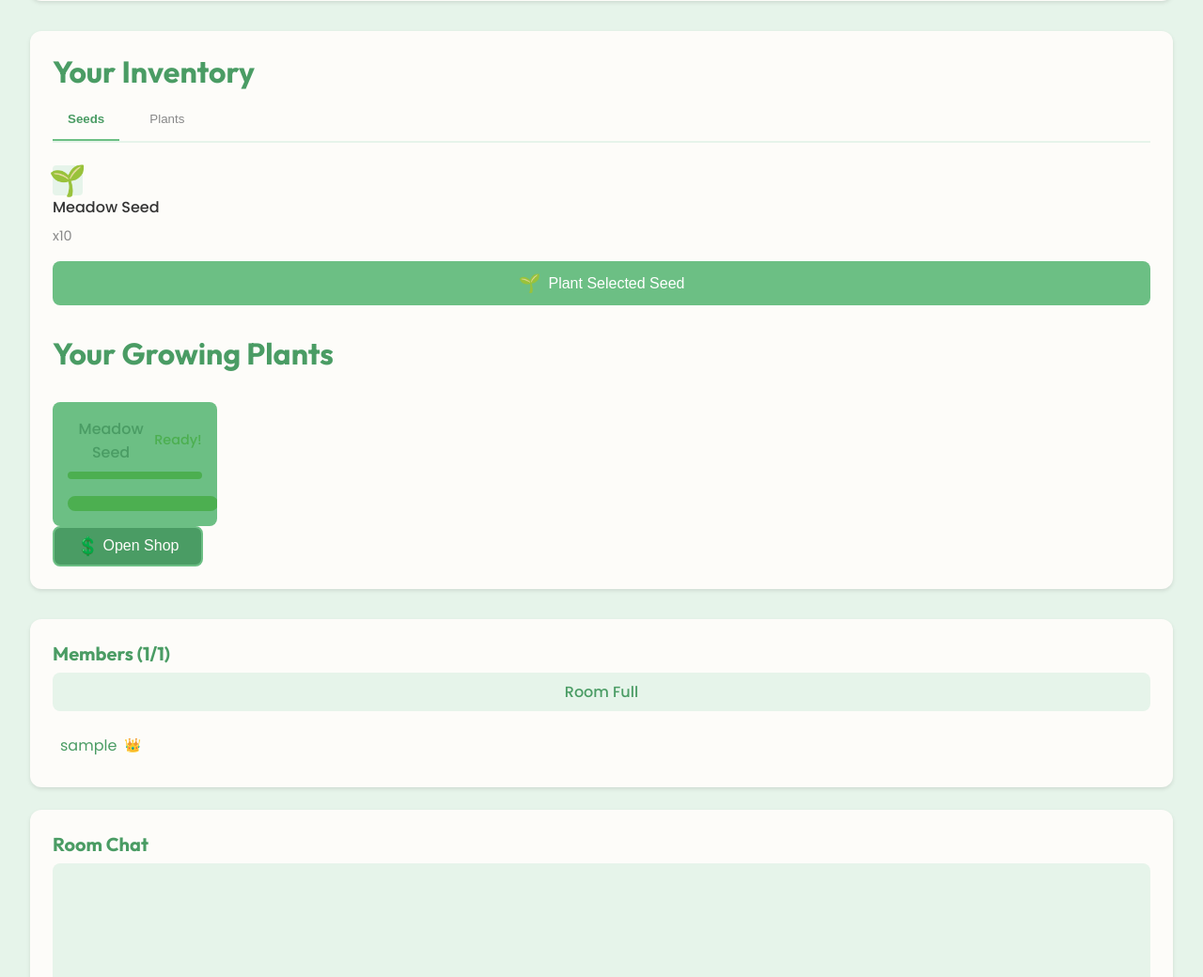
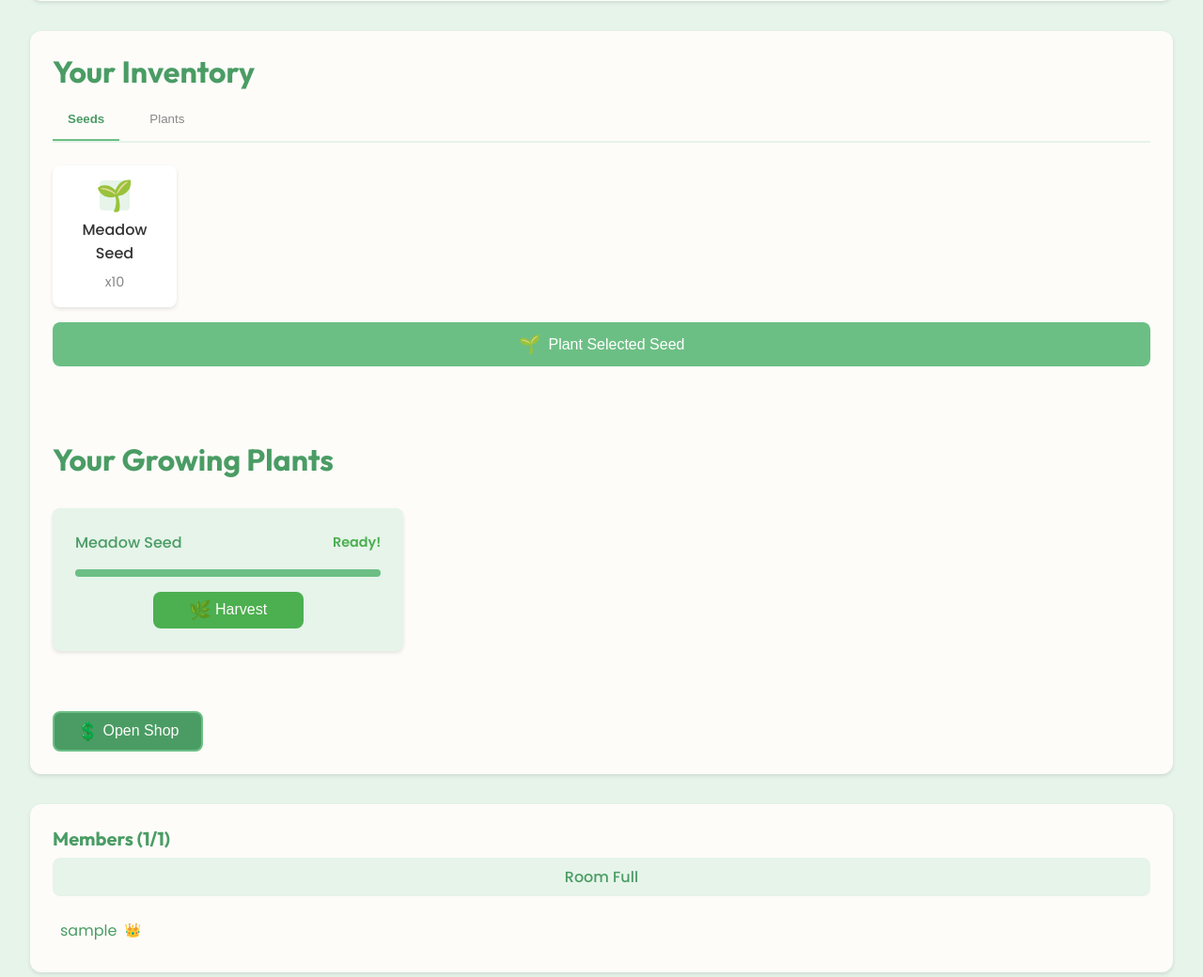
Before and after one commit to Du7chy/Seedlings, a Flask app: page /rooms/1 in a window 1280 px wide. Shown: the part 291-1331 px from the top of the page at 94% size. Run offline with Flask 3, Linux system fonts and the light colour scheme; a user stored in the database is signed in; data comes from the database, SQL or seed files in the repository; tables that the repository leaves empty hold one stand-in row (values such as "Sample post"); parts of the project's set-up code (start-up, migrations or seed data) failed here and were passed over; some libraries are stand-ins or nearby versions.

Commit message:
fix: reworked game UI to look neater and clearer, fixed room searching

```diff
--- a/models/chat_message.py
+++ b/models/chat_message.py
@@ -5,7 +5,7 @@ import pytz
 class ChatMessage(db.Model):
     id = db.Column(db.Integer, primary_key=True)
     message_content = db.Column(db.String(500), nullable=False)
-    timestamp = db.Column(db.DateTime, default=datetime.now(pytz.timezone('Australia/Sydney')))
+    timestamp = db.Column(db.DateTime, default=lambda: datetime.now(pytz.timezone('Australia/Sydney')))
     room_id = db.Column(db.Integer, db.ForeignKey('room.id', ondelete='CASCADE'), nullable=False)
     user_id = db.Column(db.Integer, db.ForeignKey('user.id', ondelete='CASCADE'), nullable=False)
 
--- a/routes/rooms.py
+++ b/routes/rooms.py
@@ -12,6 +12,38 @@ rooms = Blueprint('rooms', __name__)
 def room_list():
     """List all available rooms"""
     return render_template('rooms/list.html')
+
+@rooms.route('/api/rooms/list')
+@login_required
+def list_rooms():
+    """API endpoint to list all available rooms"""
+    query = request.args.get('q', '').strip()
+
+    # Build base query
+    rooms_query = Room.query
+
+    # Apply search filter if query provided
+    if query:
+        rooms_query = rooms_query.filter(Room.name.ilike(f'%{query}%'))
+
+    # Get all matching rooms
+    rooms = rooms_query.all()
+
+    # Format room data for response
+    room_data = [{
+        'id': room.id,
+        'name': room.name,
+        'is_private': room.is_private,
+        'member_count': room.member_count(),
+        'max_members': room.max_members,
+        'is_full': room.member_count() >= room.max_members,
+        'owner_name': room.owner.username
+    } for room in rooms]
+
+    return jsonify({
+        'success': True,
+        'rooms': room_data
+    })
 
 @rooms.route('/rooms/create', methods=['GET', 'POST'])
 @login_required
--- a/static/CSS/game.css
+++ b/static/CSS/game.css
@@ -74,26 +74,29 @@
 
 .seed-list, .plant-list {
   display: grid;
-  grid-template-columns: repeat(auto-fill), minmax(120px, 1fr);
+  grid-template-columns: repeat(auto-fill, minmax(120px, 1fr));
   gap: 1rem;
   margin-bottom: 1rem;
 }
 
 .inventory-item {
-  background: var(--cream);
+  background: white;
   border-radius: var(--radius-md);
   padding: 1rem;
   box-shadow: var(--shadow-sm);
   cursor: pointer;
   transition: all 0.2s;
   display: flex;
-  gap: 1rem;
+  flex-direction: column;
+  gap: 0.5rem;
   align-items: center;
+  text-align: center;
 }
 
 .inventory-item:hover {
   transform: translateY(-2px);
   box-shadow: var(--shadow-md);
+  background: var(--cream);
 }
 
 .inventory-item.selected {
@@ -141,6 +144,7 @@
 
 #plant-seed {
   margin: 1rem 0;
+  margin-bottom: 5rem;
   width: 100%;
   padding: 0.75rem;
   background: var(--green);
@@ -169,7 +173,7 @@
 /* Growing Plants */
 
 .growing-container {
-  margin-top: 2rem;
+  margin: 2rem 0;
 }
 
 .growing-container h2 {
@@ -179,19 +183,20 @@
 
 .growing-plants {
   display: grid;
-  grid-template-columns: repeat(auto-fill, minmax(150px, 1fr));
+  grid-template-columns: repeat(auto-fill, minmax(300px, 1fr));
   gap: 1.5rem;
   margin-top: 2rem;
 }
 
 .growing-plant {
-  background: var(--light-green);
+  background: white;
   border-radius: var(--radius-md);
-  box-shadow: var(--radius-sm);
-  padding: 1rem;
+  box-shadow: var(--shadow-sm);
+  padding: 1.5rem;
   text-align: center;
   position: relative;
   overflow: hidden;
+  transition: all 0.3s ease;
 }
 
 .growing-plant.ready {
@@ -222,22 +227,30 @@
   border-radius: var(--radius-sm);
   height: 8px;
   overflow: hidden;
-  margin: 0.5rem 0;
+  margin: 1rem 0;
+  box-shadow: inset 0 1px 2px rgba(0,0,0,0.1);
 }
 
 .progress {
   background: var(--green);
   height: 100%;
-  transition: width 0.3 ease, background-color 0.3 ease;
+  transition: width 0.3s ease;
+  will-change: width;
 }
 
-.growing-plant.ready .progress {
-  background: var(--success);
+.growing-plant.ready {
+  background: var(--light-green);
+  cursor: pointer;
+}
+
+.growing-plant.ready:hover {
+  transform: translateY(-2px);
+  box-shadow: var(--shadow-md);
 }
 
 .growing-plant.ready .plant-time {
   color: var(--success);
-  font-weight: 500;
+  font-weight: 600;
 }
 
 @media (max-width: 768px) {
@@ -252,6 +265,10 @@
   .growing-plant .plant-info {
     flex-direction: column;
     text-align: center;
-    gap: 0.5rem;
+    align-items: center;
+  }
+
+  .inventory-item {
+    padding: 0.75rem;
   }
 }
--- a/static/CSS/shop.css
+++ b/static/CSS/shop.css
@@ -1,4 +1,8 @@
 /* shop.css - Seedlings Game Shop Styles */
+
+#open-shop {
+  margin-top: 2rem;
+}
 
 /* Shop Tabs */
 
--- a/static/scripts/game.js
+++ b/static/scripts/game.js
@@ -55,6 +55,8 @@ function startGrowTimer(plantID, elapsedTime, totalTime) {
                 // Stop the timer
                 clearInterval(timer);
                 growingPlantTimers.delete(plantID);
+                // Reload growing plants to add ready class
+                loadGrowingPlants();
             } else {
                 timeDisplay.textContent = `${timeLeft}s`;
                 const progress = ((currentElapsed / totalTime) * 100);
@@ -78,7 +80,7 @@ async function loadInventory() {
 
         // Load Seeds
         seedInventory.innerHTML = data.seeds.map(seed => `
-                <div class="invetory-item ${seed.id === selectedSeedID ? 'selected': ''}" data-id="${seed.id}" onclick="toggleSeedSelect(${seed.id})">
+                <div class="inventory-item ${seed.id === selectedSeedID ? 'selected': ''}" data-id="${seed.id}" onclick="toggleSeedSelect(${seed.id})">
                     <div class="item-icon">🌱</div>
                     <div class="item-info">
                         <div class="item-name">${seed.name}</div>
@@ -114,9 +116,9 @@ async function loadGrowingPlants() {
             const isReady = plant.elapsed_time >= plant.growth_time;
             const timeLeft = plant.growth_time - plant.elapsed_time;
 
-            // Start a timer for this plant
-            if  (!isReady) {
-                setTimeout(() => startGrowTimer(plant.id, plant.elapsed_time, plant.growth_time), 0);
+            // Start a timer for this plant if one doesn't already exist
+            if  (!isReady && !growingPlantTimers.has(plant.id)) {
+                startGrowTimer(plant.id, plant.elapsed_time, plant.growth_time);
             }
 
             return `
@@ -128,11 +130,11 @@ async function loadGrowingPlants() {
                         </div>
                     </div>
                     <div class="progress-bar">
-                        <div class="progress" style="width: ${(plant.elapsedTime / plant.growth_time * 100)}%"></div>
+                        <div class="progress" style="width: ${(plant.elapsed_time / plant.growth_time * 100)}%"></div>
                     </div>
                     ${isReady ?
                         `<button class="btn btn-success" onclick="harvestPlant(${plant.id})">
-                            <span class="btn-icon>🌿</span> Harvest
+                            <span class="btn-icon">🌿</span> Harvest
                         </button>` :
                         ''
                     }
@@ -203,7 +205,7 @@ window.harvestPlant = async (plantID) => {
 setInterval(() => {
     loadInventory();
     loadGrowingPlants();
-}, 30000); // Every 30 seconds
+}, 60000); // Every minute
 
 // Refresh on socket reconnect
 socket.on('reconnect', () => {
--- a/static/scripts/sidebar.js
+++ b/static/scripts/sidebar.js
@@ -46,7 +46,7 @@ const initChat = () => {
         msgDiv.innerHTML = `
             <span class="chat-user">${data.user}:</span>
             <span class="chat-content">${data.message_content}</span>
-            <span class="chat-timestamp">${new Date(data.timestamp).toLocaleString()}</span>
+            <span class="chat-timestamp">${new Date(data.timestamp).toLocaleString('en-AU', { timeZone: 'Australia/Sydney' })}</span>
         `; // Display chat message in User's local time
         chatMessages.appendChild(msgDiv);
         chatMessages.scrollTop = chatMessages.scrollHeight;
```
Also changed, not shown: static/scripts/list-rooms.js (+12 -8 lines).
